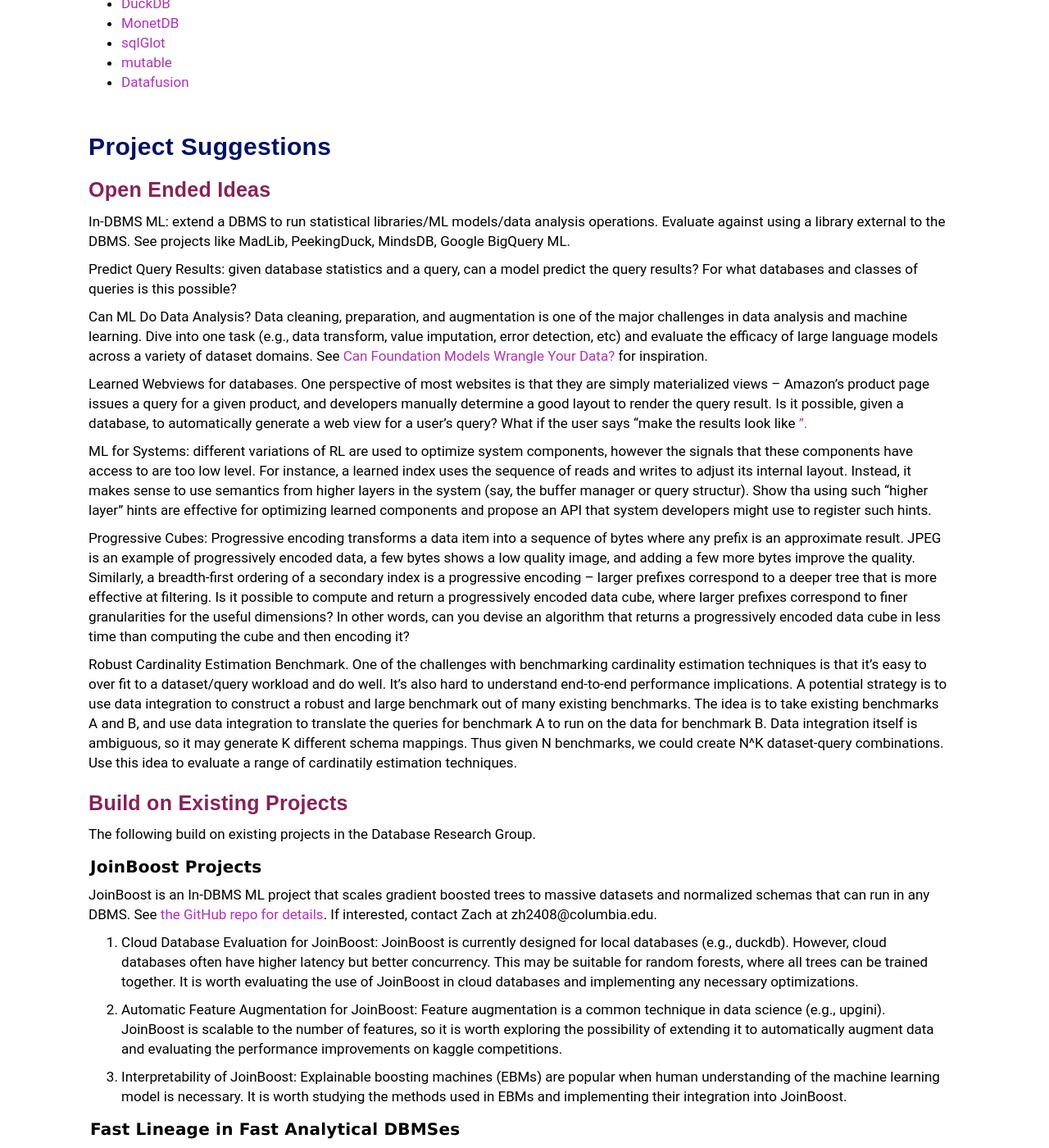
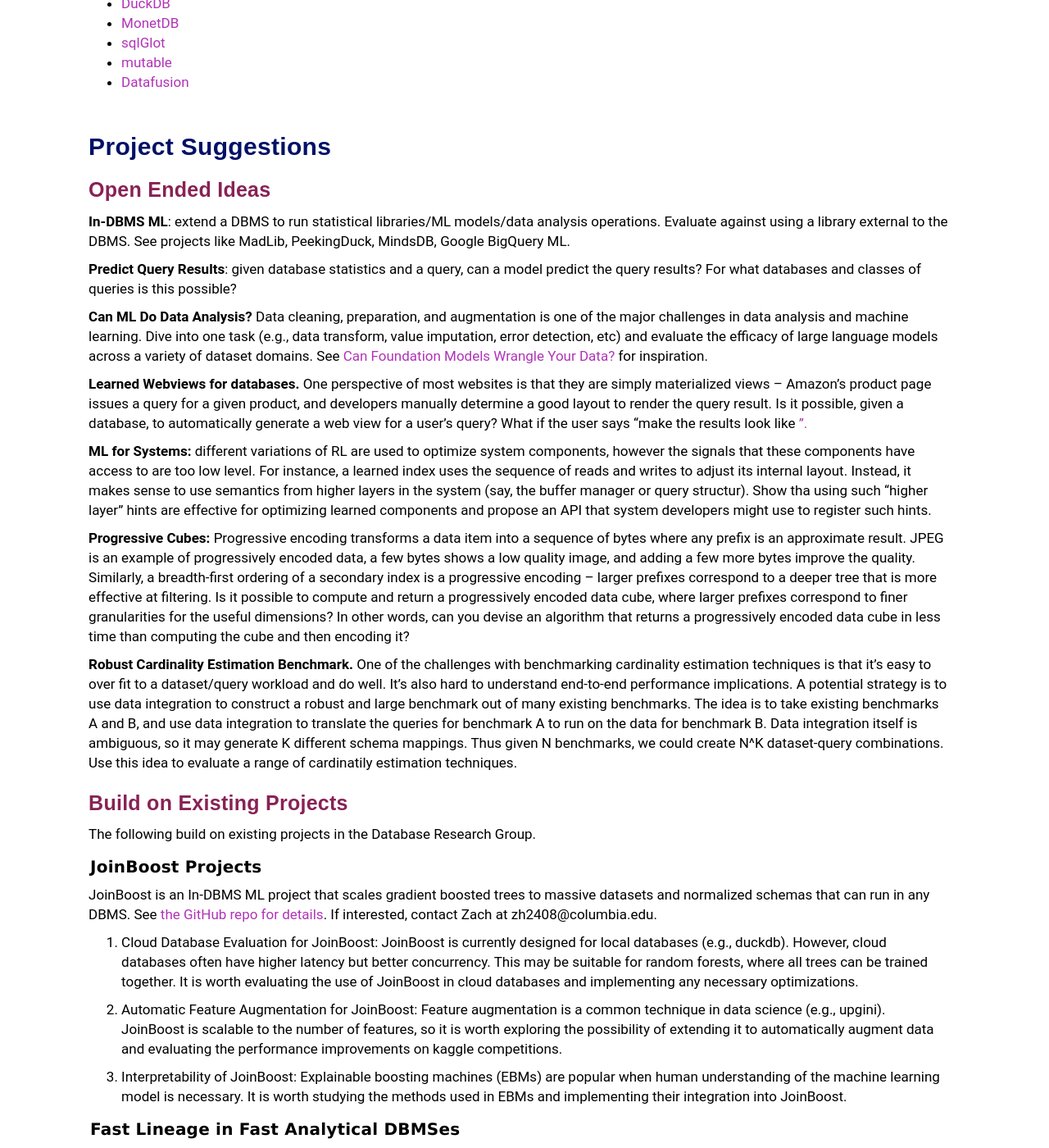
Before and after one commit to w6113/website_2022, a Jekyll site: the page built from projects.md, in a window 1280 px wide and 1400 px high, scrolled down 3272 px. Shown: the whole window at 82% size. Built offline with Jekyll 4.4.1, drawn with Linux system fonts in a browser that asks for light colours; some of the changed lines change nothing that is shown.

Commit message:
lazy commit msg

```diff
--- a/projects.md
+++ b/projects.md
@@ -174,30 +174,27 @@
 ### Open Ended Ideas
 
 
-In-DBMS ML: extend a DBMS to run statistical libraries/ML models/data analysis operations.   Evaluate against using a library external to the DBMS.   See projects like MadLib, PeekingDuck, MindsDB, Google BigQuery ML.
+**In-DBMS ML**: extend a DBMS to run statistical libraries/ML models/data analysis operations.   Evaluate against using a library external to the DBMS.   See projects like MadLib, PeekingDuck, MindsDB, Google BigQuery ML.
 
-Predict Query Results: given database statistics and a query, can a model predict the query results?  For what databases and classes of queries is this possible?
-
-<!--
-https://table-representation-learning.github.io/accepted-papers.html
--->
+**Predict Query Results**: given database statistics and a query, can a model predict the query results?  For what databases and classes of queries is this possible?
 
 
-Can ML Do Data Analysis?  Data cleaning, preparation, and augmentation is one of the major challenges in data analysis and machine learning.   Dive into one task (e.g., data transform, value imputation, error detection, etc) and evaluate the efficacy of large language models across a variety of dataset domains.    See [Can Foundation Models Wrangle Your Data?](https://arxiv.org/pdf/2205.09911.pdf) for inspiration.
+
+**Can ML Do Data Analysis?**  Data cleaning, preparation, and augmentation is one of the major challenges in data analysis and machine learning.   Dive into one task (e.g., data transform, value imputation, error detection, etc) and evaluate the efficacy of large language models across a variety of dataset domains.    See [Can Foundation Models Wrangle Your Data?](https://arxiv.org/pdf/2205.09911.pdf) for inspiration.
 
 <!--NL for database-backed applications.  Given a handle to a database (e.g., a SQLite or DuckDB file), generate a text search interface that supports a mixture of natural language, structured queries, and keyword search.   For instance, if an artist compiles a database of 18th century artwork and wants to share it on the web, a user -->
 
-Learned Webviews for databases.   One perspective of most websites is that they are simply materialized views -- Amazon's product page issues a query for a given product, and developers manually determine a good layout to render the query result.   Is it possible, given a database, to automatically generate a web view for a user's query?   What if the user says "make the results look like <a webpage>".
+**Learned Webviews for databases.**   One perspective of most websites is that they are simply materialized views -- Amazon's product page issues a query for a given product, and developers manually determine a good layout to render the query result.   Is it possible, given a database, to automatically generate a web view for a user's query?   What if the user says "make the results look like <a webpage>".
 
-ML for Systems: different variations of RL are used to optimize system components, however the signals that these components have access to are too low level.   For instance, a learned index uses the sequence of reads and writes to adjust its internal layout.   Instead, it makes sense to use semantics from higher layers in the system (say, the buffer manager or query structur).   Show tha using such "higher layer" hints are effective for optimizing learned components and propose an API that system developers might use to register such hints.
+**ML for Systems:** different variations of RL are used to optimize system components, however the signals that these components have access to are too low level.   For instance, a learned index uses the sequence of reads and writes to adjust its internal layout.   Instead, it makes sense to use semantics from higher layers in the system (say, the buffer manager or query structur).   Show tha using such "higher layer" hints are effective for optimizing learned components and propose an API that system developers might use to register such hints.
 
-Progressive Cubes:
+**Progressive Cubes:**
 Progressive encoding transforms a data item into a sequence of bytes where any prefix is an approximate result.
 JPEG is an example of progressively encoded data, a few bytes shows a low quality image, and adding a few more bytes improve the quality.
 Similarly, a breadth-first ordering of a secondary index is a progressive encoding -- larger prefixes correspond to a deeper tree that is more effective at filtering. Is it possible to compute and return a progressively encoded data cube, where larger prefixes correspond to finer granularities for the useful dimensions?  In other words, can you devise an algorithm that returns a progressively encoded data cube in less time than computing the cube and then encoding it?
 
 
-Robust Cardinality Estimation Benchmark.  One of the challenges with benchmarking cardinality estimation techniques is that it's easy to over fit to a dataset/query workload and do well.  It's also hard to understand end-to-end performance implications.   A potential strategy is to use data integration to construct a robust and large benchmark out of many existing benchmarks.   The idea is to take existing benchmarks A and B, and use data integration to translate the queries for benchmark A to run on the data for benchmark B.   Data integration itself is ambiguous, so it may generate K different schema mappings.   Thus given N benchmarks, we could create N^K dataset-query combinations.    Use this idea to evaluate a range of cardinatily estimation techniques.
+**Robust Cardinality Estimation Benchmark.**  One of the challenges with benchmarking cardinality estimation techniques is that it's easy to over fit to a dataset/query workload and do well.  It's also hard to understand end-to-end performance implications.   A potential strategy is to use data integration to construct a robust and large benchmark out of many existing benchmarks.   The idea is to take existing benchmarks A and B, and use data integration to translate the queries for benchmark A to run on the data for benchmark B.   Data integration itself is ambiguous, so it may generate K different schema mappings.   Thus given N benchmarks, we could create N^K dataset-query combinations.    Use this idea to evaluate a range of cardinatily estimation techniques.
 
 
 ### Build on Existing Projects
@@ -216,6 +213,14 @@
 
 3. Interpretability of JoinBoost:
 Explainable boosting machines (EBMs) are popular when human understanding of the machine learning model is necessary. It is worth studying the methods used in EBMs and implementing their integration into JoinBoost.
+
+
+<!--
+#### Data Market Projects
+
+Kitana is a task-oriented data market system.  It takes an ML task (training data, budget) as input, and quickly finds datasets to union or join with that will improve the task accuracy.
+-->
+
 
 #### Fast Lineage in Fast Analytical DBMSes
 
```
